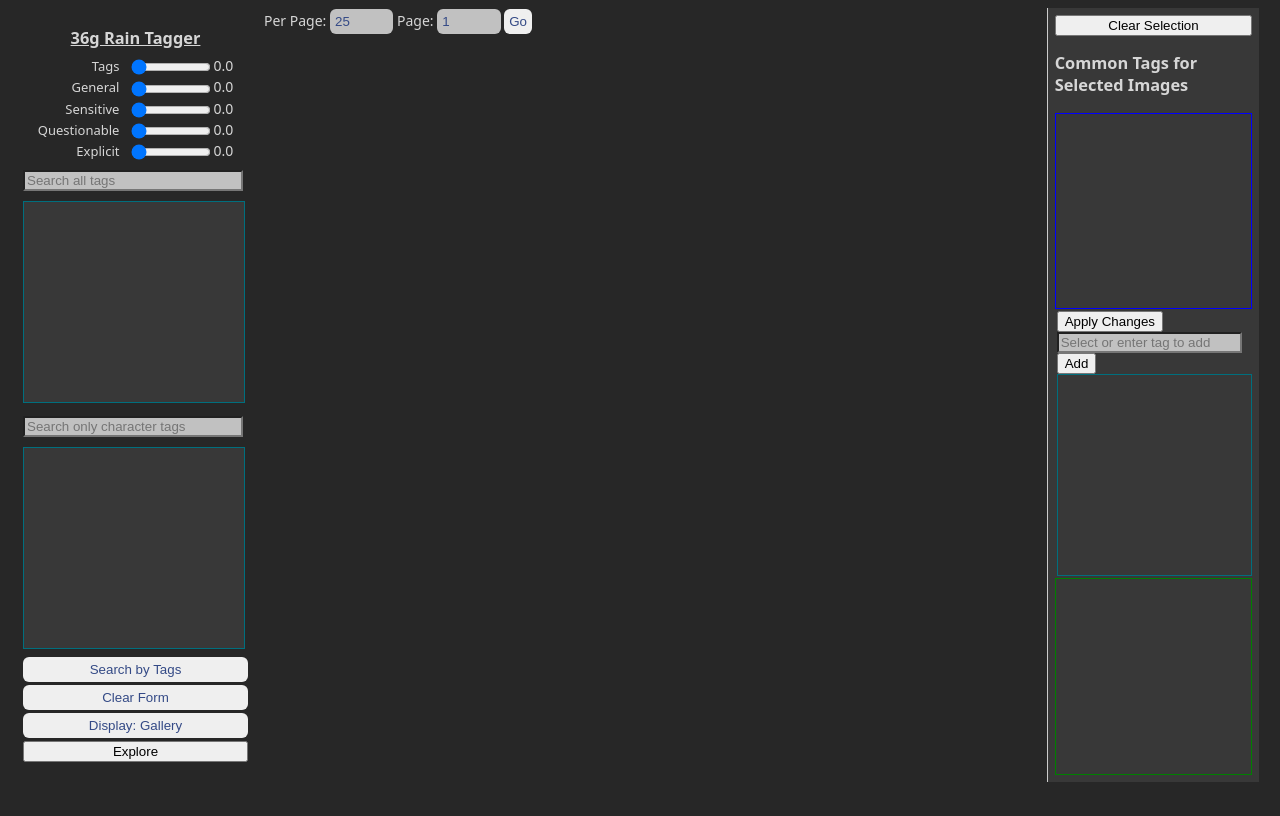
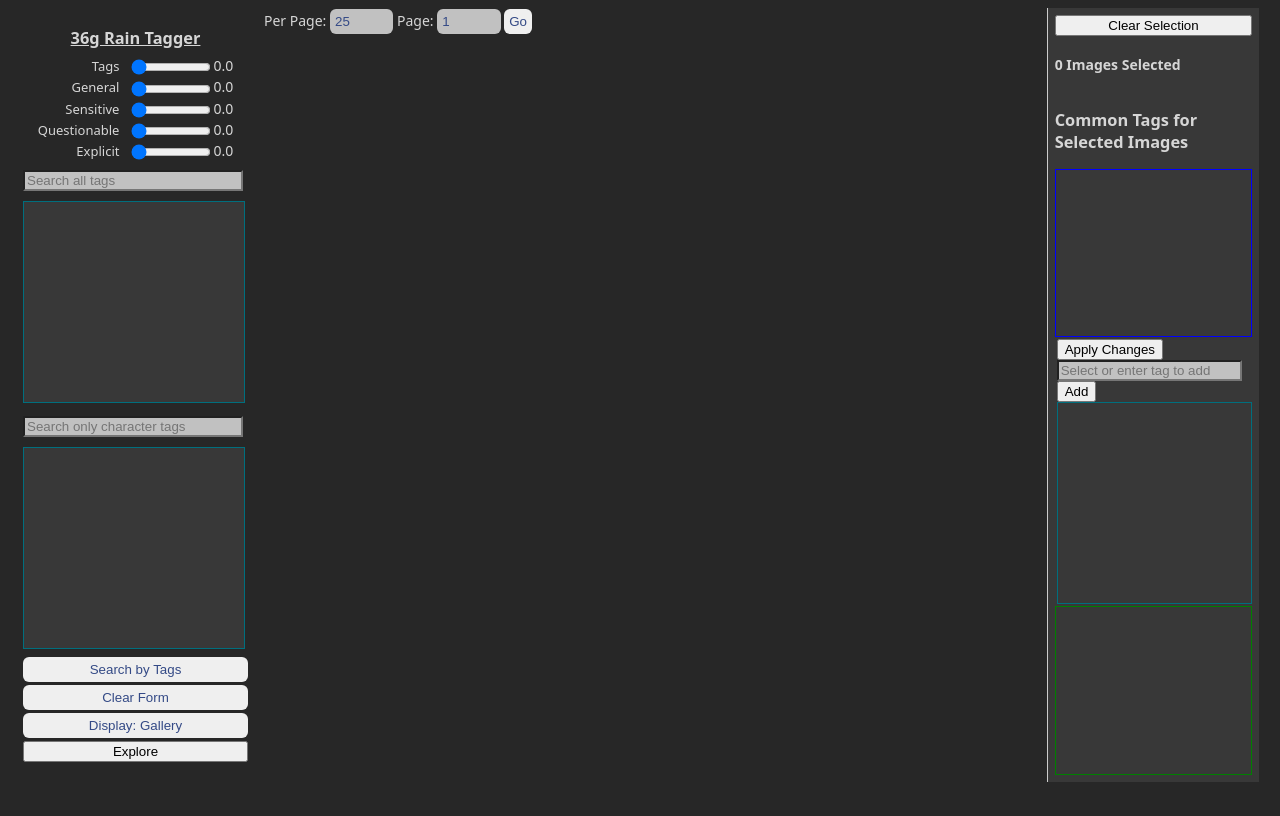
Before and after one commit to fire-eggs/36g-Rain-Tagger, a Python web app: template src/templates/index.html in a window 1280 px wide. Run offline with Jinja, Linux system fonts and the light colour scheme; the template is opened without the code that fills it, so the values that code supplies are empty.

Commit message:
Issue #30: show count of selected images

```diff
--- a/src/static/index.js
+++ b/src/static/index.js
@@ -85,12 +85,13 @@ results_div.addEventListener('click', (e) => {
     const selection = [...selectedIds];
 
     sendSelection(selection); // display a list of common tags for these images
+    updateSelCount();
   });
 
 function deselectAll() {
     /* Clear selection state for all images */
 
-    if (selectedIds.length < 1)
+    if (selectedIds.size < 1)
         return;
 
     // queryBySelector not working because ids are numbers; scan images and find data-id values in selected list
@@ -108,6 +109,8 @@ function deselectAll() {
 
     warning = document.getElementById('warn'); // TODO function
     warning.style.display = "none";
+
+    updateSelCount();
 }
 
 active_info_tags = []; // tag_name and tag_id
@@ -357,6 +360,7 @@ function clearAll() {
     info_div.innerHTML = '';
     active_info_tags = [];
     active_text_tags = [];
+    updateSelCount();
 }
 
 let current_display_mode = "List";
@@ -587,6 +591,7 @@ async function performSearch(isPagination = false) {
     info_div.innerHTML = '';
     active_info_tags = [];
     active_text_tags = [];
+    updateSelCount();
 }
 
 function renderTopGrid(data) {
@@ -668,6 +673,11 @@ async function performExplore(selExpOption="G",selTypeOption="G") {
     document.blah.TTOptions.value = selTypeOption; // necessary for the radio buttons to actually 'check'
 }
 
+function updateSelCount() {
+    let count = selectedIds.size;
+    selmsg = document.getElementById("selectMsg");
+    selmsg.textContent = `${count} image${count != 1 ? 's' : ''} selected`;
+}
 
 general_tag_input.addEventListener('input', () => handleTagInput(general_tag_input, general_tag_suggestions, 0, true));
 general_tag_input.addEventListener('focus', () => handleTagInput(general_tag_input, general_tag_suggestions, 0, true));
--- a/src/templates/index.html
+++ b/src/templates/index.html
@@ -59,6 +59,7 @@
 
     <div class="info-pane"> <!-- CG Change -->
         <button id="clearSelect">Clear Selection</button>
+        <h4 id="selectMsg">0 Images Selected</h4>
 
         <h3>Common Tags for Selected Images</h3>
         <div id="info" class="info-tags" style="border:1px solid blue;"></div>
```
